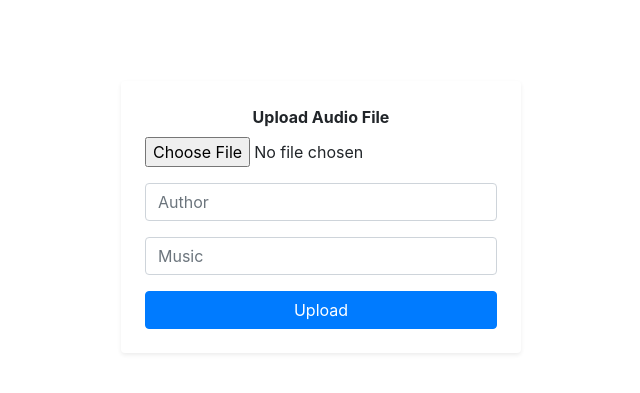
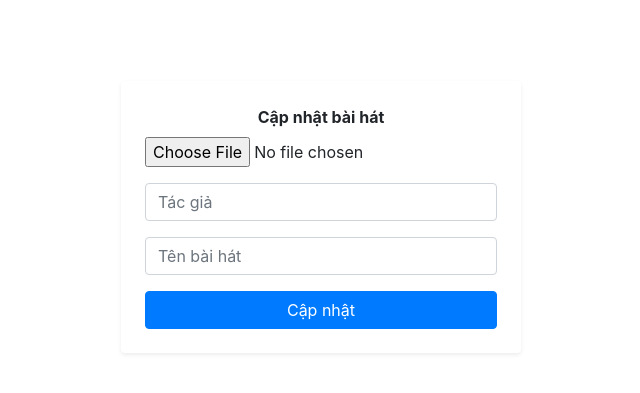
Before and after one commit to Nhom11CDCS/CDCS_Tim_Kiem_Bai_Hat, a Flask app: page /upload in a window 1280 px wide. Shown: the part 183-576 px from the top of the page, without its empty margins (319-959 px from the left). Run offline with Flask 3, Linux system fonts and the light colour scheme; some libraries are stand-ins or nearby versions.

Commit message:
Dùng tiếng việt

```diff
--- a/FE/templates/upload.html
+++ b/FE/templates/upload.html
@@ -18,16 +18,16 @@
         <div class="upload-form bg-white p-4 rounded shadow-sm text-center">
             <form action="/upload" method="post" enctype="multipart/form-data">
                 <div class="form-group">
-                    <label for="audioFile" class="font-weight-bold">Upload Audio File</label>
+                    <label for="audioFile" class="font-weight-bold">Cập nhật bài hát</label>
                     <input type="file" class="form-control-file" id="audioFile" name="audioFile" accept="audio/*" required>
                 </div>
                 <div class="form-group">
-                    <input type="text" class="form-control" id="author" name="author" placeholder="Author">
+                    <input type="text" class="form-control" id="author" name="author" placeholder="Tác giả">
                 </div>
                 <div class="form-group">
-                    <input type="text" class="form-control" id="music" name="music" placeholder="Music">
+                    <input type="text" class="form-control" id="music" name="music" placeholder="Tên bài hát">
                 </div>
-                <button type="submit" class="btn btn-primary btn-block">Upload</button>
+                <button type="submit" class="btn btn-primary btn-block">Cập nhật</button>
             </form>
         </div>
     </main>
```
